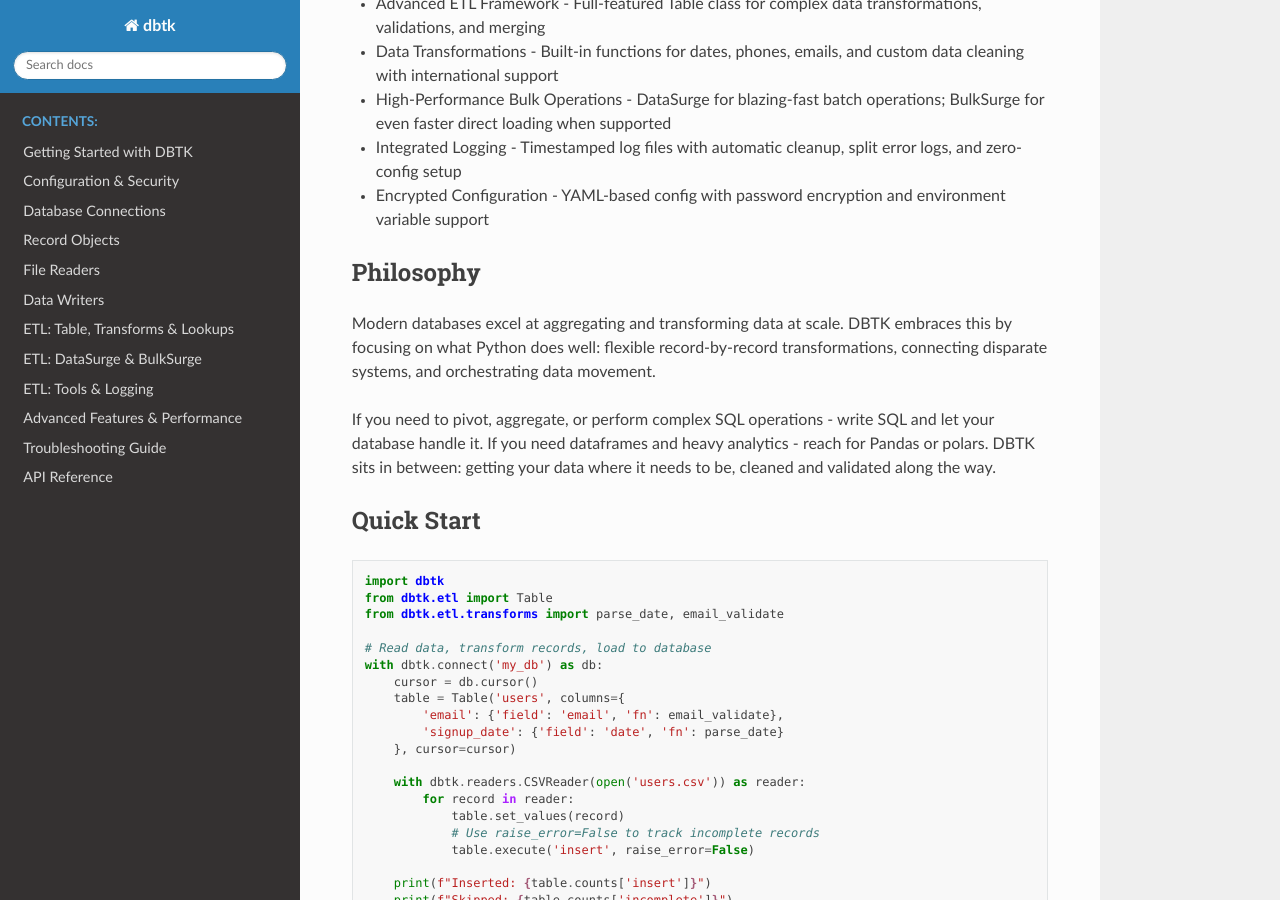
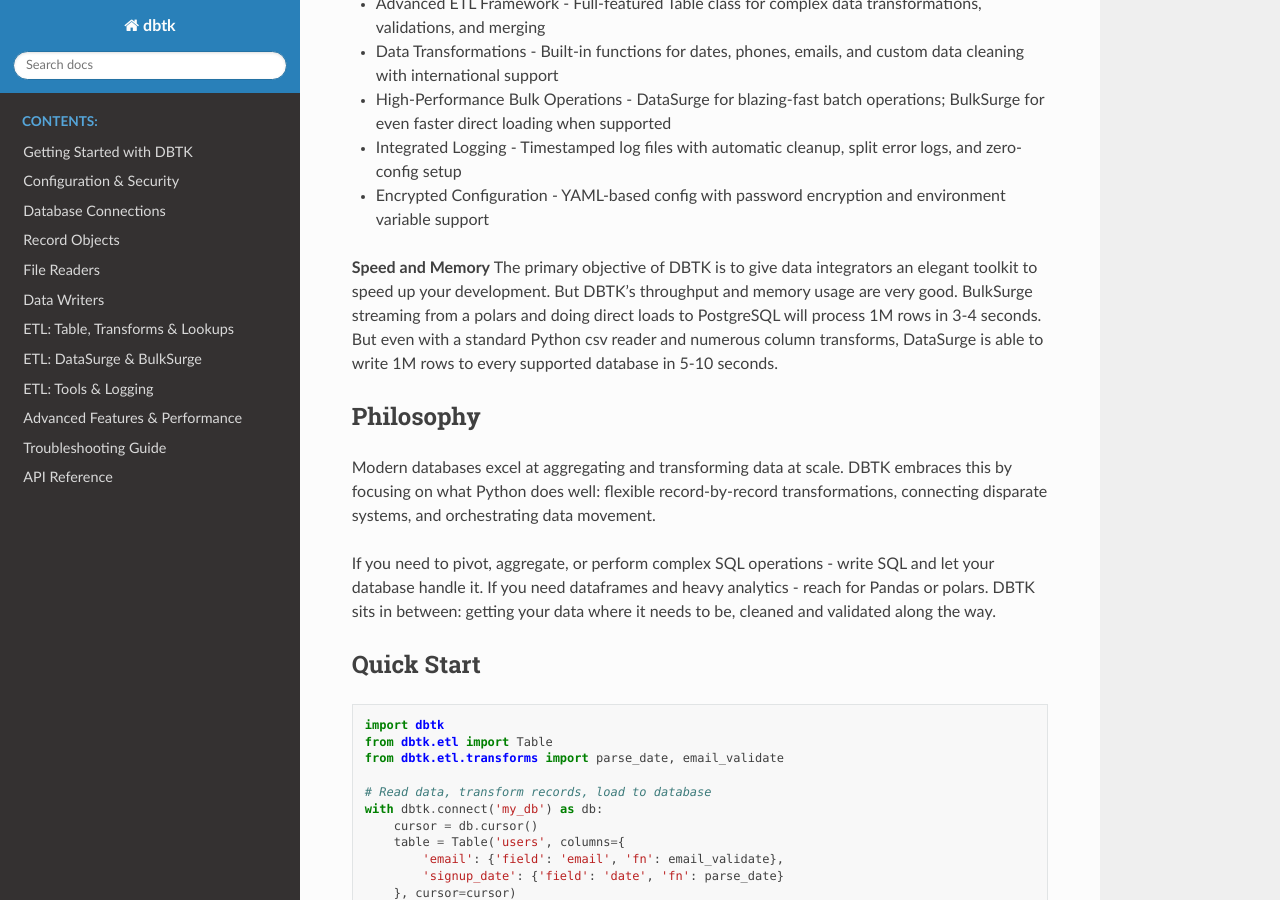
Before and after one commit to scottrbailey/dbtk, a Sphinx documentation site: the page built from docs/index.rst, in a window 1280 px wide and 900 px high, scrolled down 1093 px. Built offline with Sphinx 7.4.7 and the Read the Docs theme 3.1.0, drawn with Linux system fonts in a browser that asks for light colours.

Commit message:
Update docs

```diff
--- a/docs/index.rst
+++ b/docs/index.rst
@@ -37,6 +37,10 @@ This library is designed by and for data integrators.
 * Integrated Logging - Timestamped log files with automatic cleanup, split error logs, and zero-config setup
 * Encrypted Configuration - YAML-based config with password encryption and environment variable support
 
+**Speed and Memory** The primary objective of DBTK is to give data integrators an elegant toolkit to speed up your development.
+But DBTK's throughput and memory usage are very good. BulkSurge streaming from a polars and doing direct loads to PostgreSQL will
+process 1M rows in 3-4 seconds. But even with a standard Python csv reader and numerous column transforms, DataSurge is able to
+write 1M rows to every supported database in 5-10 seconds.
 
 Philosophy
 ----------
```
Also changed, not shown: README.md (+6 -0 lines), docs/02-configuration.md (+4 -0 lines), docs/07-table.md (+1 -1 lines), docs/08-datasurge.md (+2 -3 lines), docs/assets/configuration.png (added).
